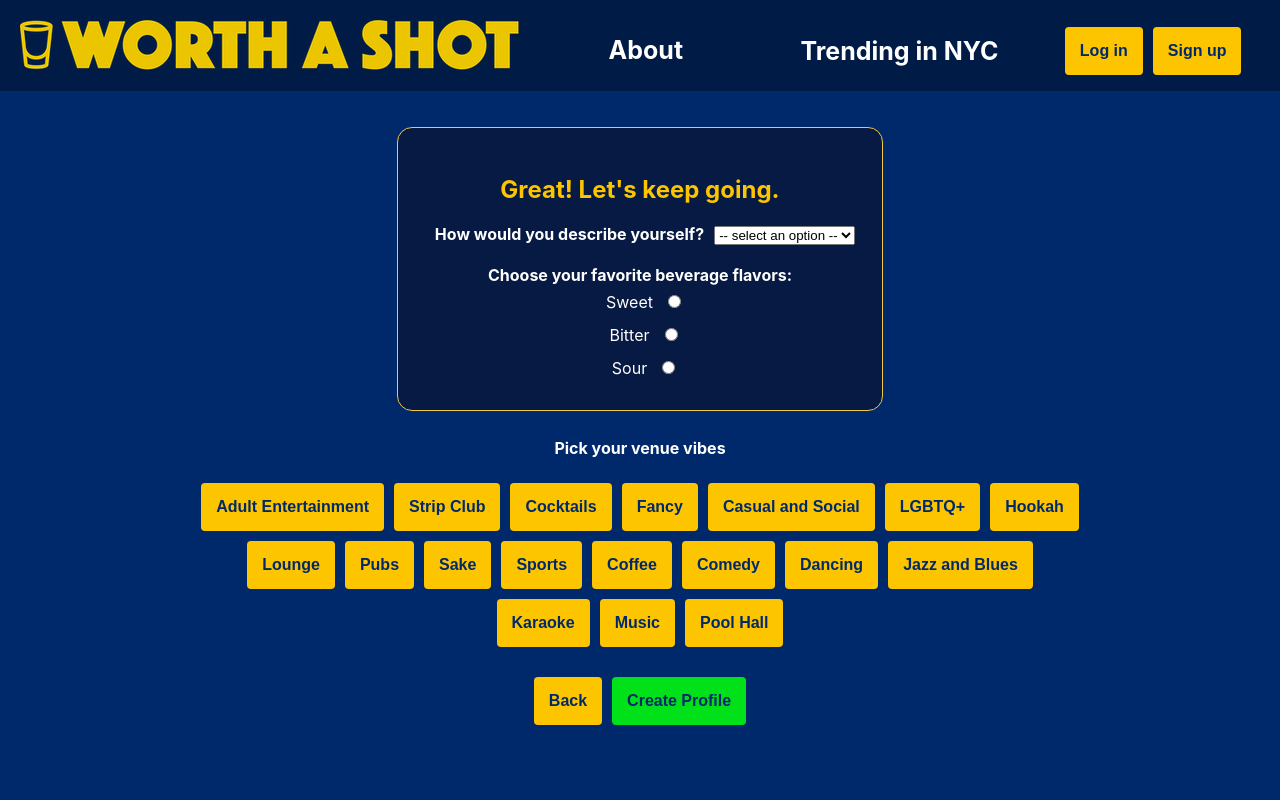
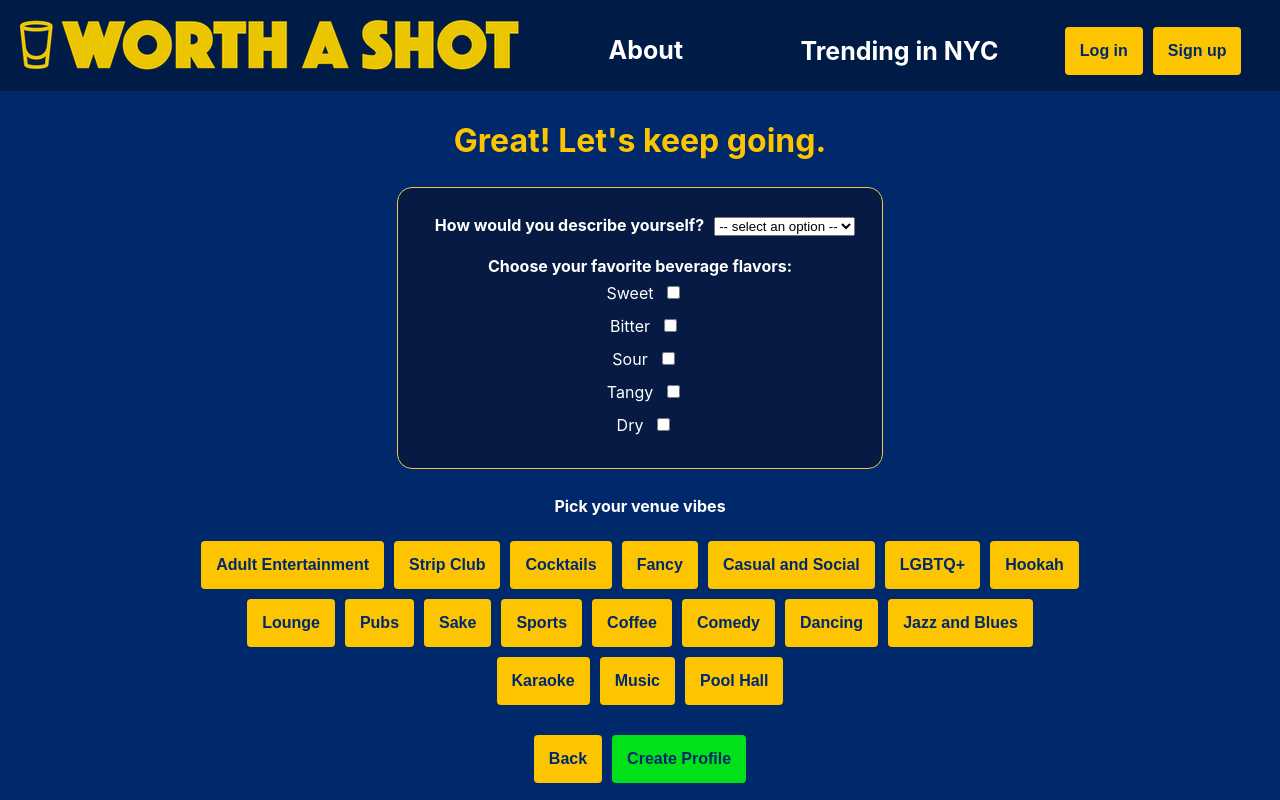
Before and after one commit to EmaleeSoto/capstone-worth-a-shot, a React (Create React App) app in the folder front-end/: page /onboarding in a window 1280 px wide. Both pictures are taken after a click on the button "Next". Built offline with nearby package versions, Linux system fonts and the light colour scheme; no server answers.

Commit message:
Edit form and Onboarding updated and WORKING

```diff
--- a/front-end/src/Components/EditProfile.js
+++ b/front-end/src/Components/EditProfile.js
@@ -22,12 +22,9 @@ function EditProfile({
     atmosphere: "",
     firebase_id: "",
   });
-  const [atmospheres, setAtmospheres] = useState([]);
 
   useEffect(() => {
     setUserEdit(user);
-    let userAtmospheres = user.atmosphere.split(", ");
-    setAtmospheres(userAtmospheres);
   }, [user, userVerified]);
   console.log(userEdit);
 
@@ -35,12 +32,10 @@ function EditProfile({
     return userEdit.atmosphere.includes(string) ? true : false;
   };
   const handleTextChange = (event) => {
-    event.preventDefault();
     setUserEdit({ ...userEdit, [event.target.id]: event.target.value });
   };
 
   const handleAgeChange = (event) => {
-    event.preventDefault();
     setUserEdit({ ...userEdit, [event.target.id]: Number(event.target.value) });
   };
 
@@ -61,22 +56,44 @@ function EditProfile({
     event.target.className === "clicked"
       ? (event.target.className = "not-clicked")
       : (event.target.className = "clicked");
-    let newArray = atmospheres;
+    let atmosphereString = userEdit.atmosphere;
+    let newArray = userEdit.atmosphere.split(", ");
     if (newArray.indexOf(event.target.value) >= 0) {
       newArray.splice(newArray.indexOf(event.target.value), 1);
-      setAtmospheres(newArray);
+      setUserEdit({ ...user, atmosphere: newArray.join(", ") });
     } else {
-      setAtmospheres((atmospheres) => [...atmospheres, event.target.value]);
+      setUserEdit({
+        ...user,
+        atmosphere: atmosphereString + ", " + event.target.value,
+      });
+    }
+  };
+
+  const handleFlavorsAdding = (event) => {
+    let flavorsString = userEdit.flavors;
+    let newArray = userEdit.flavors.split(", ");
+    if (newArray.indexOf(event.target.value) >= 0) {
+      newArray.splice(newArray.indexOf(event.target.value), 1);
+      setUserEdit({ ...user, flavors: newArray.join(", ") });
+    } else {
+      setUserEdit({
+        ...user,
+        flavors: flavorsString + ", " + event.target.value,
+      });
     }
   };
 
   const handleSubmit = (event) => {
     event.preventDefault();
-    console.log(atmospheres.join(", "));
-    setUserEdit({ atmosphere: atmospheres.join(", ") });
-    updateUserInfo(userEdit);
+    if (userEdit.flavors === "") {
+      alert("Please choose at least one flavor preference!");
+    } else if (userEdit.atmosphere === "") {
+      alert("Please choose at least one atmospheric vibe!");
+    } else {
+      updateUserInfo(userEdit);
+    }
   };
-  console.log("Atmospheres: ", atmospheres);
+  console.log("Flavors: ", userEdit.flavors);
 
   const deleteUser = () => {
     axios.delete(`${API}/users/${user.id}`).catch((error) => {
@@ -137,32 +154,32 @@ function EditProfile({
           <br />
           <label htmlFor="male">Male</label>
           <input
-            id="male"
+            id="gender"
             type="radio"
             name="gender"
             onChange={handleTextChange}
             value="Male"
-            checked={user.gender === "Male" && "checked"}
+            checked={userEdit.gender === "Male" && "checked"}
           />
           <br />
           <label htmlFor="female">Female</label>
           <input
-            id="female"
+            id="gender"
             type="radio"
             name="gender"
             onChange={handleTextChange}
             value="Female"
-            checked={user.gender === "Female" && "checked"}
+            checked={userEdit.gender === "Female" && "checked"}
           />
           <br />
           <label htmlFor="other">Other</label>
           <input
-            id="other"
+            id="gender"
             type="radio"
             name="gender"
             onChange={handleTextChange}
             value="Other"
-            checked={user.gender === "Other" && "checked"}
+            checked={userEdit.gender === "Other" && "checked"}
           />
           <br />
           <br />
@@ -183,12 +200,24 @@ function EditProfile({
           <br />
           <label className="bold">Social Personality</label>
           <select id="personality" onChange={handleTextChange}>
-            <option hidden disabled selected value>
-              -- select an option --
+            <option
+              value="Extrovert"
+              selected={userEdit.personality === "Extrovert" && "selected"}
+            >
+              Extrovert
             </option>
-            <option value="Extrovert">Extrovert</option>
-            <option value="Introvert">Introvert</option>
-            <option value="Ambivert">Ambivert</option>
+            <option
+              value="Introvert"
+              selected={userEdit.personality === "Introvert" && "selected"}
+            >
+              Introvert
+            </option>
+            <option
+              value="Ambivert"
+              selected={userEdit.personality === "Ambivert" && "selected"}
+            >
+              Ambivert
+            </option>
           </select>
           <br />
           <br />
@@ -197,28 +226,51 @@ function EditProfile({
           <label>Sweet</label>
           <input
             id="flavors"
-            type="radio"
-            onChange={handleTextChange}
-            name="flavors"
+            type="checkbox"
+            onChange={handleFlavorsAdding}
+            name="flavors-6"
             value="Sweet"
+            checked={userEdit.flavors.includes("Sweet") && "checked"}
           />
           <br />
           <label>Bitter</label>
           <input
             id="flavors"
-            type="radio"
-            onChange={handleTextChange}
-            name="flavors"
+            type="checkbox"
+            onChange={handleFlavorsAdding}
+            name="flavors-7"
             value="Bitter"
+            checked={userEdit.flavors.includes("Bitter") && "checked"}
           />
           <br />
           <label>Sour</label>
           <input
             id="flavors"
-            type="radio"
-            onChange={handleTextChange}
-            name="flavors"
+            type="checkbox"
+            onChange={handleFlavorsAdding}
+            name="flavors-8"
             value="Sour"
+            checked={userEdit.flavors.includes("Sour") && "checked"}
+          />
+          <br />
+          <label>Tangy</label>
+          <input
+            id="flavors"
+            type="checkbox"
+            onChange={handleFlavorsAdding}
+            name="flavors-9"
+            value="Tangy"
+            checked={userEdit.flavors.includes("Tangy") && "checked"}
+          />
+          <br />
+          <label>Dry</label>
+          <input
+            id="flavors"
+            type="checkbox"
+            onChange={handleFlavorsAdding}
+            name="flavors-10"
+            value="Dry"
+            checked={userEdit.flavors.includes("Dry") && "checked"}
           />
           <br />
         </section>
--- a/front-end/src/Components/Onboarding.css
+++ b/front-end/src/Components/Onboarding.css
@@ -32,7 +32,7 @@
 
 .input-label-wrap-onboarding label {
   display: inline-block;
-  width: 25%;
+  min-width: 25%;
   font-weight: bold;
 }
 
--- a/front-end/src/Components/Onboarding.js
+++ b/front-end/src/Components/Onboarding.js
@@ -20,6 +20,7 @@ export default function Onboarding({ userFirebaseId, callback }) {
     firebase_id: "",
   });
   let [atmospheres, setAtmospheres] = useState([]);
+  let [flavorPrefs, setFlavorPrefs] = useState([]);
   const navigate = useNavigate();
 
   useEffect(() => {
@@ -28,6 +29,8 @@ export default function Onboarding({ userFirebaseId, callback }) {
   }, []);
 
   const addUser = async (user) => {
+    // let finalFlavors = flavorPrefs.join(", ");
+    // user.flavors = finalFlavors;
     await axios
       .post(`${API}/users`, user)
       .then((response) => {
@@ -57,6 +60,30 @@ export default function Onboarding({ userFirebaseId, callback }) {
       setAtmospheres(atmospheres);
     } else {
       setAtmospheres((atmospheres) => [...atmospheres, event.target.value]);
+    }
+  };
+
+  const handleFlavorsAdding = (event) => {
+    let flavorsString = user.flavors;
+    if (user.flavors !== undefined) {
+      let newArray = user.flavors.split(", ");
+      console.log(newArray);
+      if (newArray.indexOf(event.target.value) >= 0) {
+        newArray.splice(newArray.indexOf(event.target.value), 1);
+        console.log("REMOVED: ", user.flavors);
+        setUser({ ...user, flavors: newArray.join(", ") });
+      } else {
+        setUser({
+          ...user,
+          flavors: flavorsString + ", " + event.target.value,
+        });
+        console.log("ADD: ", user.flavors);
+      }
+    } else {
+      setUser({
+        ...user,
+        flavors: event.target.value,
+      });
     }
   };
 
@@ -90,12 +117,29 @@ export default function Onboarding({ userFirebaseId, callback }) {
   const handleSubmit = (event) => {
     event.preventDefault();
     user.atmosphere = atmospheres.join(", ");
-    if (!zipCodeCheck(user.zip_code)) {
-      alert("Please enter a valid Zip Code!");
+
+    if (user.name === undefined) {
+      alert("Please enter your name");
+    } else if (user.age === undefined) {
+      alert(
+        "Sorry, you need to be over 18 to create an account with our site!"
+      );
     } else if (!handleAgeCheck(user.age)) {
       alert(
         "Sorry, you need to be over 18 to create an account with our site!"
       );
+    } else if (user.gender === undefined) {
+      alert("Please select your gender!");
+    } else if (user.zip_code === undefined) {
+      alert("Please enter a valid Zip Code!");
+    } else if (!zipCodeCheck(user.zip_code)) {
+      alert("Please enter a valid Zip Code!");
+    } else if (user.personality === undefined) {
+      alert("Please describe yourself");
+    } else if (user.flavors === undefined) {
+      alert("Please choose at least one flavor preference");
+    } else if (user.atmosphere === undefined) {
+      alert("Please choose at least one atmospheric vibe!");
     } else {
       addUser(user);
     }
@@ -115,7 +159,7 @@ export default function Onboarding({ userFirebaseId, callback }) {
                 type="text"
                 onChange={handleTextChange}
                 autoComplete="off"
-                required
+                novalidate
               />
             </div>
             <br />
@@ -127,7 +171,7 @@ export default function Onboarding({ userFirebaseId, callback }) {
                 type="number" //TODO: Change to calendar and calculate age later
                 onChange={handleAgeChange}
                 autoComplete="off"
-                required
+                novalidate
               />
             </div>
             <br />
@@ -174,7 +218,7 @@ export default function Onboarding({ userFirebaseId, callback }) {
               maxLength="5"
               onChange={handleTextChange}
               autoComplete="off"
-              required
+              novalidate
             />
           </section>
           <button type="button" onClick={goToNextForm}>
@@ -182,8 +226,8 @@ export default function Onboarding({ userFirebaseId, callback }) {
           </button>
         </div>
         <div id={displayNextForm ? "show" : "hidden"}>
+          <h1 className="onboarding-header">Great! Let's keep going.</h1>
           <section className="info-wrap-onboarding">
-            <h1 className="onboarding-header">Great! Let's keep going.</h1>
             <label className="onboarding-label" htmlFor="personality">
               How would you describe yourself?
             </label>
@@ -204,29 +248,48 @@ export default function Onboarding({ userFirebaseId, callback }) {
             <label>Sweet</label>
             <input
               id="flavors"
-              type="radio"
-              onChange={handleTextChange}
-              name="flavors"
+              type="checkbox"
+              onChange={handleFlavorsAdding}
+              name="flavor-1"
               value="Sweet"
             />
             <br></br>
             <label>Bitter</label>
             <input
               id="flavors"
-              type="radio"
-              onChange={handleTextChange}
-              name="flavors"
+              type="checkbox"
+              onChange={handleFlavorsAdding}
+              name="flavor-2"
               value="Bitter"
             />
             <br></br>
             <label>Sour</label>
             <input
               id="flavors"
-              type="radio"
-              onChange={handleTextChange}
-              name="flavors"
+              type="checkbox"
+              onChange={handleFlavorsAdding}
+              name="flavor-3"
               value="Sour"
             />
+            <br />
+            <label>Tangy</label>
+            <input
+              id="flavors"
+              type="checkbox"
+              onChange={handleFlavorsAdding}
+              name="flavor-4"
+              value="Tangy"
+            />
+            <br />
+            <label>Dry</label>
+            <input
+              id="flavors"
+              type="checkbox"
+              onChange={handleFlavorsAdding}
+              name="flavor-5"
+              value="Dry"
+            />
+            <br />
           </section>
           <label className="onboarding-label">Pick your venue vibes</label>
           <br />
```
